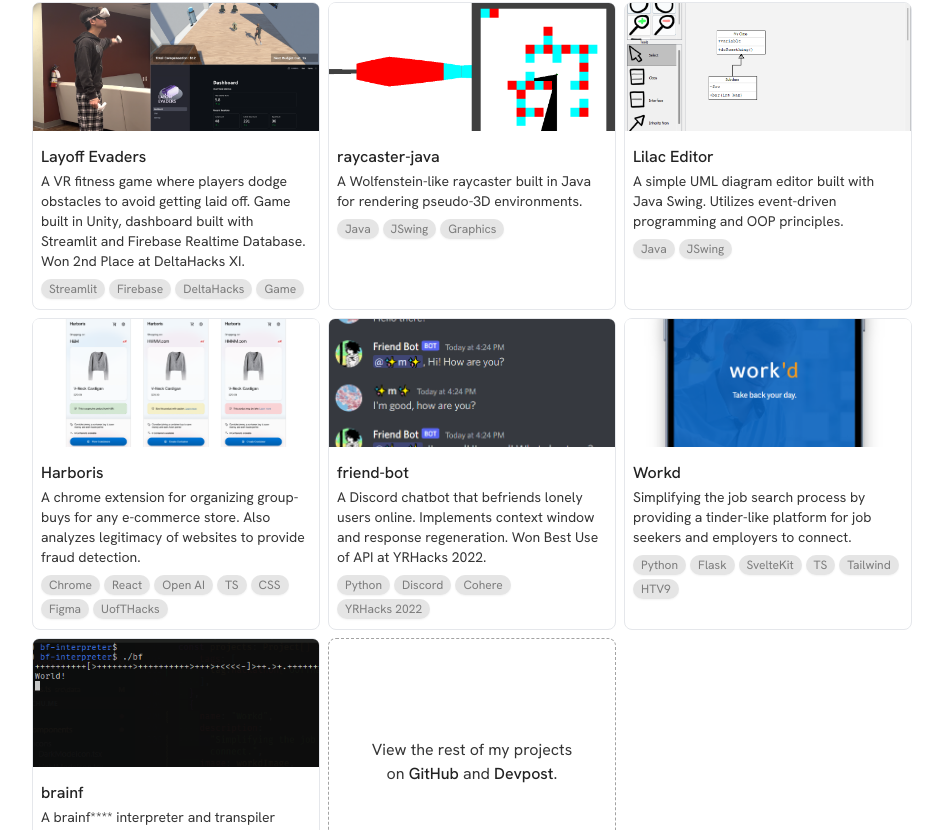
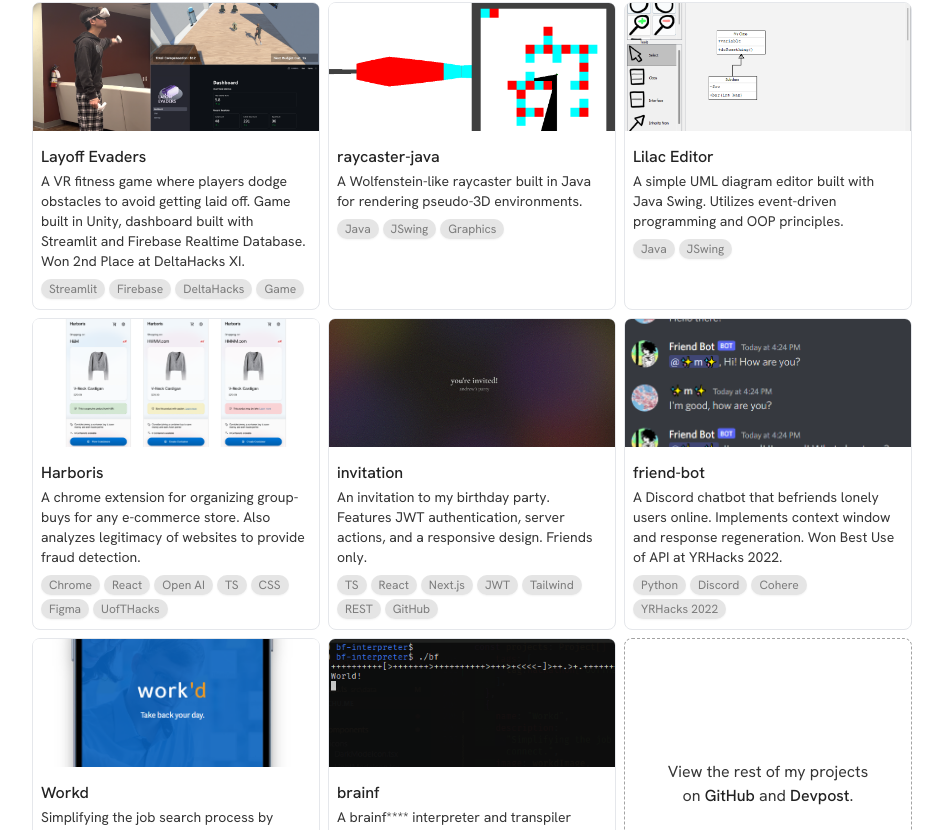
Before and after one commit to andrewchu16/andrewchu.ca, a Next.js app: page /projects in a window 1280 px wide. Shown: the part 1164-1994 px from the top of the page, without its empty margins (292-1235 px from the left). Built offline with nearby package versions, Linux system fonts and the light colour scheme.

Commit message:
Add invitation project

```diff
--- a/src/data/projects.ts
+++ b/src/data/projects.ts
@@ -14,6 +14,7 @@
 import cowsVsDucksImage from "@/assets/projects/cows-vs-ducks.png";
 import friendBotImage from "@/assets/projects/friend-bot.png";
 import layoffEvadersImage from "@/assets/projects/layoff-evaders.png";
+import invitationImage from "@/assets/projects/invitation.png";
 
 import Project from "@/models/project.model";
 import { tag } from "./tags";
@@ -92,6 +93,7 @@
       tag.framework.React,
       tag.framework["Node.js"],
       tag.other["REST API"],
+      tag.other.JWT,
       tag.language.JavaScript,
       tag.language.CSS,
     ],
@@ -238,6 +240,24 @@
     ],
   },
   {
+    name: "invitation",
+    description:
+      "An invitation to my birthday party. Features JWT authentication, server actions, and a responsive design. Friends only.",
+    projectUrl: "",
+    createdDate: new Date("2025-02-14"),
+    tags: [
+      tag.language.TypeScript,
+      tag.framework.React,
+      tag.framework["Next.js"],
+      tag.other.JWT,
+      tag.framework.TailwindCSS,
+      tag.other["REST API"],
+      tag.other.GitHub,
+    ],
+    image: invitationImage,
+    imageAlt: "Invitation page",
+  },
+  {
     name: "friend-bot",
     description:
       "A Discord chatbot that befriends lonely users online. Implements context window and response regeneration. Won Best Use of API at YRHacks 2022.",
--- a/src/data/tags.ts
+++ b/src/data/tags.ts
@@ -74,6 +74,7 @@
   { short: "Open AI", long: "Open AI" },
   { short: "Game", long: "Game Development" },
   { short: "Interpreter", long: "Interpreter" },
+  { short: "JWT", long: "JWT" },
 ];
 
 function buildTagMap(tags: Tag[]): { [key: string]: Tag } {
```
Also changed, not shown: src/assets/projects/invitation.png (added).
